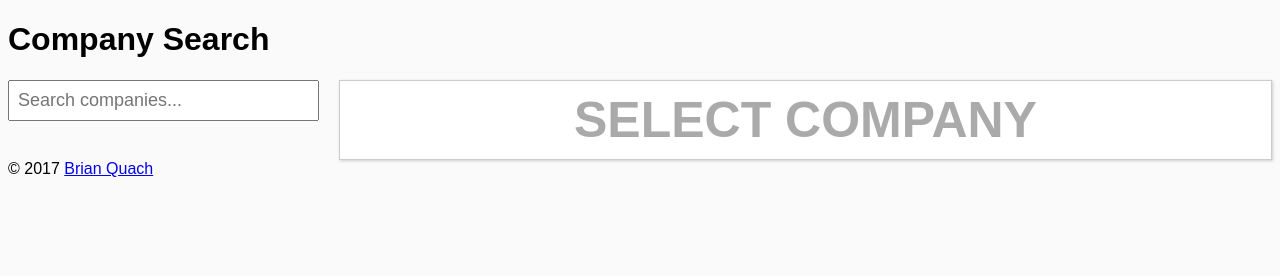
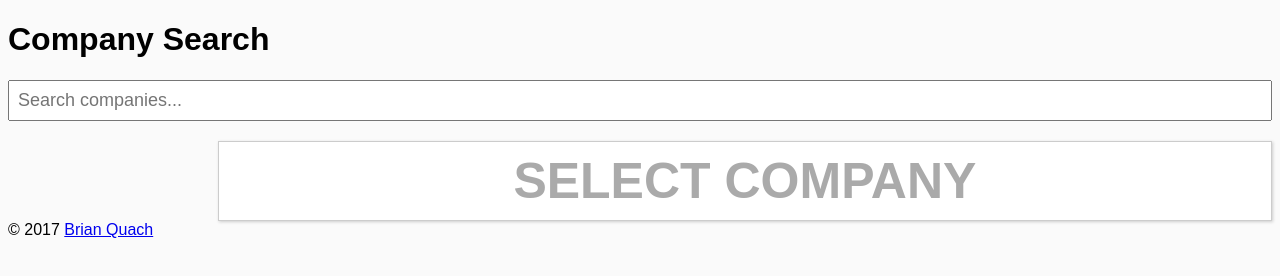
Before and after one commit to brianquach/bc-fe-challenge, a plain HTML site: page public/index.html in a window 1280 px wide. Drawn offline with Linux system fonts and the light colour scheme; no server answers.

Commit message:
Style: emphasize search bar

```diff
--- a/public/index.html
+++ b/public/index.html
@@ -7,21 +7,22 @@
     <link rel="stylesheet" href="static/css/styles.css">
   </head>
   <body>
-    <header>
-      <h1>Company Search</h1>
+    <h1>Company Search</h1>
+
+    <header class="company-search">
+      <input id="searchBox" class="company-search__box" type="text" placeholder="Search companies...">
     </header>
 
     <main class="content">
-      <aside class="company-search">
-        <input id="searchBox" class="company-search__box" type="text" placeholder="Search companies...">
+      <section class="company-list">
         <nav id="pagination" class="pagination">
           <button id="prevBtn" class="pagination__btn">&larr; Previous</button>
           Page <span id="currentPage"></span> of <span id="totalPage"></span>
           <button id="nextBtn" class="pagination__btn">Next &rarr;</button>
         </nav>
-        <ul id="searchResults" class="compnay-search__results">
+        <ul id="searchResults">
         </ul>
-      </aside>
+      </section>
       <article id="companyInformation" class="company-information">
         <div class="no-company-select">Select Company</div>
       </article>
--- a/public/static/css/styles.css
+++ b/public/static/css/styles.css
@@ -21,19 +21,25 @@ ul {
 /* Layout */
 .content {
   display: flex;
+  margin-top: 2rem;
 }
 
 .company-search {
-  width: 25%;
+  width: 100%;
+}
+
+.company-list {
+  flex-grow: 1;
+  max-width: 300px;
 }
 
 .company-information {
-  width: 75%;
   padding: 1rem;
   background-color: #ffffff;
   border: 1px solid #cccccc;
   margin-left: 2rem;
   box-shadow: 1px 1px 3px 0 #cccccc;
+  flex-grow: 3;
 }
 
 /* Company Information */
@@ -91,6 +97,7 @@ ul {
 .pagination__btn {
   padding: 1rem;
   margin: 0 .5rem;
+  cursor: pointer;
 }
 
 /* utility */
```
